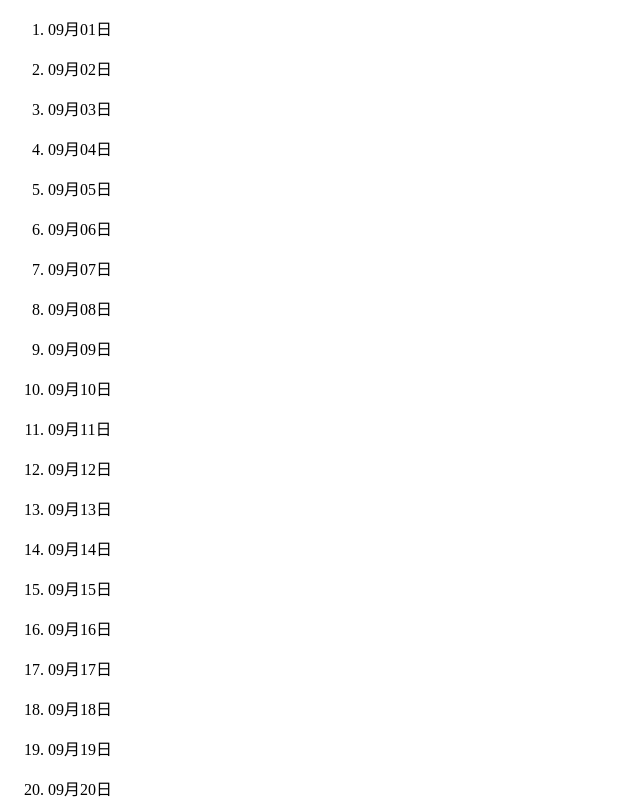
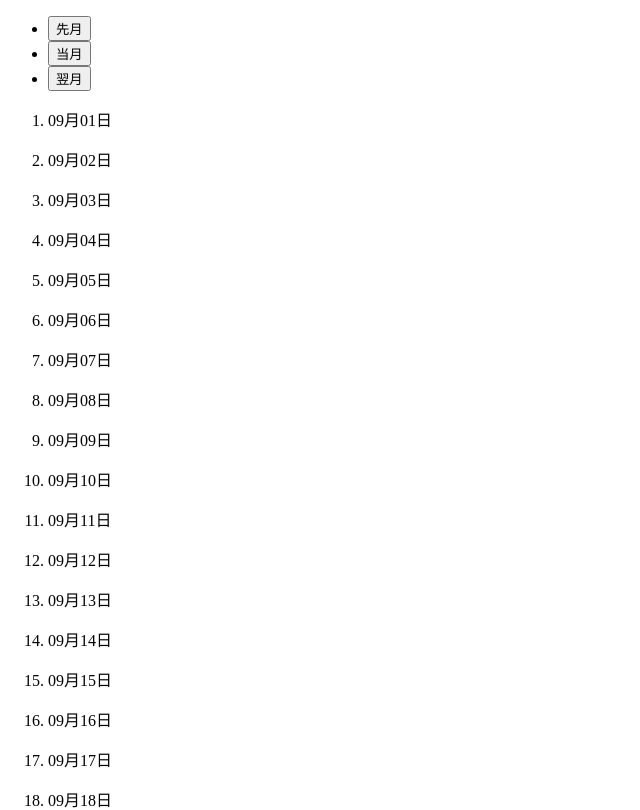
Before and after one commit to yanagisawahidetoshi/vue2-calendar, a Vue app: page / in a window 1280 px wide. Shown: the top 810 px of the page, without its empty margins (0-640 px from the left). Built offline with nearby package versions, Linux system fonts and the light colour scheme.

Commit message:
2024/10/24（木）講義分

```diff
--- a/src/App.vue
+++ b/src/App.vue
@@ -1,7 +1,12 @@
 <template>
   <div id="app">
+    <ul>
+      <li><button type="button" @click="changeMonth">先月</button></li>
+      <li><button type="button">当月</button></li>
+      <li><button type="button">翌月</button></li>
+    </ul>
     <ol>
-      <li v-for="date in dates" :key="date">
+      <li v-for="(date, index) in dates" :key="index">
         <p>{{ formatDate(date) }}</p>
       </li>
     </ol>
@@ -14,15 +19,20 @@ import {
   getLastDayOfMonth,
   getEachDayOfInterval,
   format,
+  addMonths,
 } from "./libs/date-fns";
 export default {
   name: "App",
   components: {},
+  data() {
+    return {
+      currentDate: new Date(),
+    };
+  },
   computed: {
     dates() {
-      const now = new Date();
-      const start = getStartOfMonth(now);
-      const end = getLastDayOfMonth(now);
+      const start = getStartOfMonth(this.currentDate);
+      const end = getLastDayOfMonth(this.currentDate);
       return getEachDayOfInterval({ start, end });
     },
   },
@@ -30,6 +40,9 @@ export default {
     formatDate(date) {
       return format(date, "MM月dd日");
     },
+    changeMonth() {
+      this.currentDate = addMonths(this.currentDate, -1);
+    },
   },
 };
 </script>
--- a/src/libs/date-fns.js
+++ b/src/libs/date-fns.js
@@ -2,6 +2,7 @@ import {
   startOfMonth,
   lastDayOfMonth,
   eachDayOfInterval,
+  addMonths as dateFnsAddMonths,
   format as dateFnsFormat,
 } from "date-fns";
 import ja from "date-fns/locale/ja";
@@ -15,6 +16,9 @@ export const getLastDayOfMonth = (now) => {
 export const getEachDayOfInterval = ({ start, end }) => {
   return eachDayOfInterval({ start, end });
 };
+export const addMonths = (date, number) => {
+  return dateFnsAddMonths(date, number);
+};
 export const format = (date, dateFormat) => {
   return dateFnsFormat(date, dateFormat, { locale: ja });
 };
```
